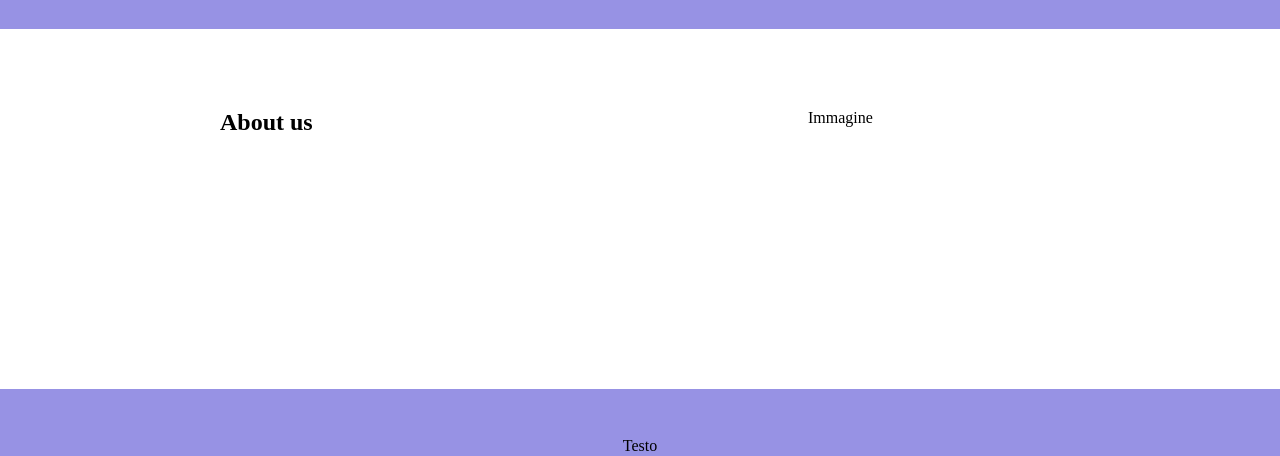
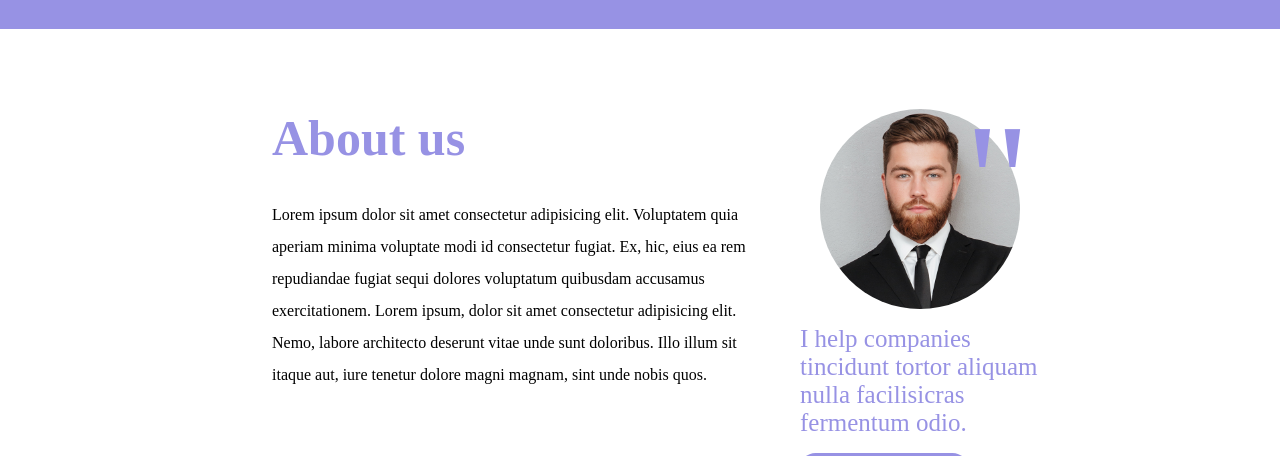
Before and after one commit to Luca10992/htmlcss-responsive-layout, a plain HTML site: page index.html in a window 1280 px wide. Shown: the part 3353-3809 px from the top of the page. Drawn offline with Linux system fonts and the light colour scheme.

Commit message:
feat. add section 5 content

```diff
--- a/css/responsive.css
+++ b/css/responsive.css
@@ -90,9 +90,21 @@
         width: 100%;
     }
 
+    /* SECTION 5 */
+
     #section_5 .about_text,
     #section_5 .about_img {
         width: 100%;
-        text-align: center;
     }
+
+    #section_5 .about_text * {
+        padding: 1rem 0;
+    }
+
+    #section_5 .about_img span {
+        right: 50px;
+    }
+
+
+
 }
--- a/css/style.css
+++ b/css/style.css
@@ -362,15 +362,51 @@ ul {
 #section_5 .container {
     display: flex;
     flex-wrap: wrap;
-    padding: 0 30px;
+    padding: 0 50px;
 }
 
 .about_text {
     width: 70%;
 }
 
+.about_text h2 {
+    font-size: 50px;
+    padding-left: 2rem;
+    color: var(--primary-color);
+}
+
+.about_text p {
+    padding: 2rem;
+    line-height: 2rem;
+}
+
 .about_img {
     width: 30%;
+    position: relative;
+}
+
+#section_5 .img_around {
+    width: 200px;
+    height: 200px;
+    margin: 0 auto
+}
+
+.about_img span {
+    color: var(--primary-color);
+    font-size: 10rem;
+    position: absolute;
+    right: 10px;
+    top: -20px;
+}
+
+.about_img p {
+    font-size: 25px;
+    color: var(--primary-color);
+    padding: 1rem 0;
+}
+
+#section_5 .btn {
+    padding: 0.5rem 1rem;
 }
 
 /* SECTION 6 */
--- a/index.html
+++ b/index.html
@@ -209,8 +209,17 @@
                 <div class="container">
                     <div class="about_text">
                         <h2>About us</h2>
+                        <p>Lorem ipsum dolor sit amet consectetur adipisicing elit. Voluptatem quia aperiam minima voluptate modi id consectetur fugiat. Ex, hic, eius ea rem repudiandae fugiat sequi dolores voluptatum quibusdam accusamus exercitationem. Lorem ipsum, dolor sit amet consectetur adipisicing elit. Nemo, labore architecto deserunt vitae unde sunt doloribus. Illo illum sit itaque aut, iure tenetur dolore magni magnam, sint unde nobis quos.</p>
+                        <p>Lorem ipsum dolor sit amet consectetur adipisicing elit. Porro delectus adipisci eaque quam molestiae. Est ea nobis placeat? Earum accusamus deserunt debitis at commodi blanditiis esse iste repudiandae voluptate. Doloribus. Lorem ipsum, dolor sit amet consectetur adipisicing elit. Maiores animi incidunt cupiditate voluptates sint corrupti doloremque deserunt. Veritatis rem, nemo voluptas in, excepturi sequi illum dolorem architecto explicabo magnam deleniti!</p>
                     </div>
-                    <div class="about_img">Immagine</div>
+                    <div class="about_img">
+                        <div class="img_around">
+                            <img src="./img/about.jpg" alt="">
+                        </div>
+                        <span>"</span>
+                        <p>I help companies tincidunt tortor aliquam nulla facilisicras fermentum odio.</p>
+                        <button class="btn btn-violet"><i class="fa-brands fa-linkedin"></i>  Find me on LinkedIn</button>
+                    </div>
                 </div>
             </div>
             <!-- Section 6 -->
```
